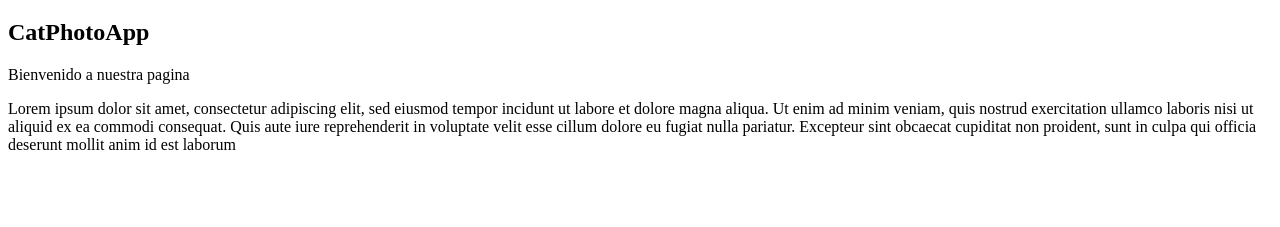
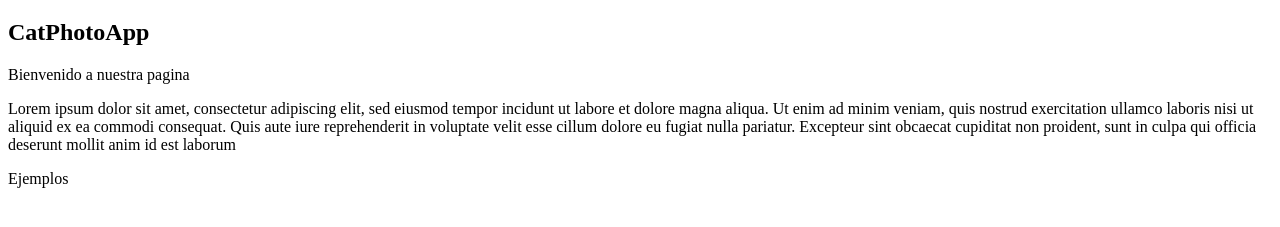
Before and after one commit to joseriveracastro/Modulo2-UAM, a plain HTML site: page index.html in a window 1280 px wide. Shown: the part 61-288 px from the top of the page. Drawn offline with Linux system fonts and the light colour scheme.

Commit message:
Cambios se colocaron ejemplo

```diff
--- a/index.html
+++ b/index.html
@@ -9,5 +9,7 @@
   <h2>CatPhotoApp</h2>
   <p>Bienvenido a nuestra pagina</p>
   <P>Lorem ipsum dolor sit amet, consectetur adipiscing elit, sed eiusmod tempor incidunt ut labore et dolore magna aliqua. Ut enim ad minim veniam, quis nostrud exercitation ullamco laboris nisi ut aliquid ex ea commodi consequat. Quis aute iure reprehenderit in voluptate velit esse cillum dolore eu fugiat nulla pariatur. Excepteur sint obcaecat cupiditat non proident, sunt in culpa qui officia deserunt mollit anim id est laborum</>
+   <P>Ejemplos</>
+
 </body>
 </html>
```
